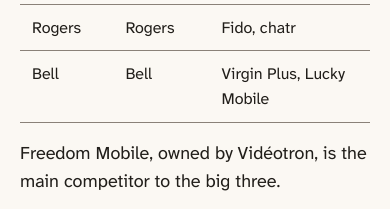
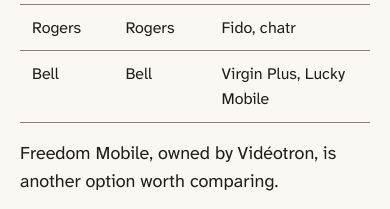
Before and after one commit to honestpenny/website, an Astro site: page /guides/cut-phone-internet-bills-alberta in a window 390 px wide. Shown: the part 2680-2889 px from the top of the page. Built offline with nearby package versions, Linux system fonts and the light colour scheme; Astro itself is replaced by a stand-in of ours.

Commit message:
Soften unsourced Freedom Mobile wording
Co-Authored-By: Claude Opus 5.5 <noreply@anthropic.com>

```diff
--- a/src/content/guides/cut-phone-internet-bills-alberta.mdx
+++ b/src/content/guides/cut-phone-internet-bills-alberta.mdx
@@ -82,7 +82,7 @@ The big three companies each own cheaper brands:
 | Rogers | Rogers | Fido, chatr |
 | Bell | Bell | Virgin Plus, Lucky Mobile |
 
-Freedom Mobile, owned by Vidéotron, is the main competitor to the big three.
+Freedom Mobile, owned by Vidéotron, is another option worth comparing.
 
 Coverage in Alberta varies, especially outside cities. Check each provider's coverage map for where you live and work before you switch.
 
```
